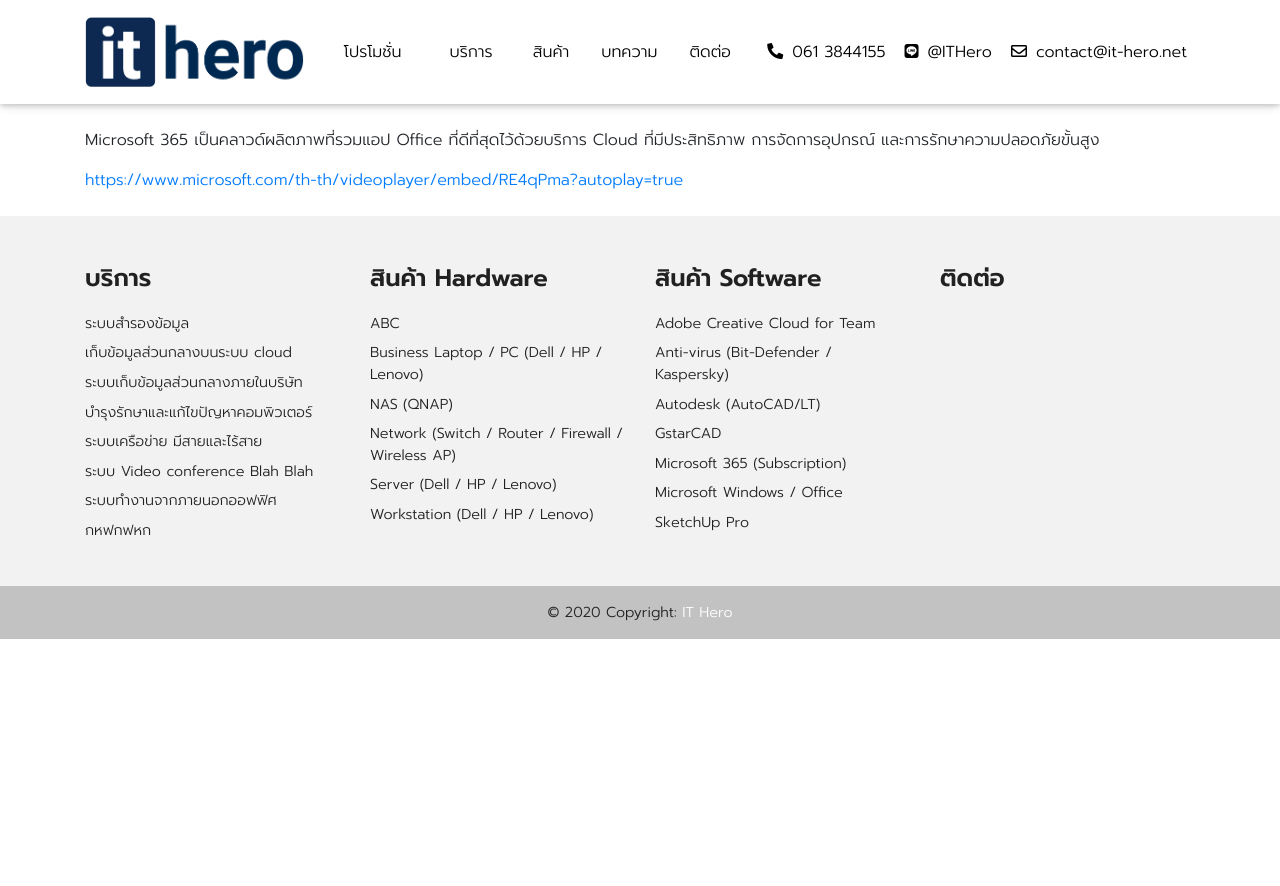
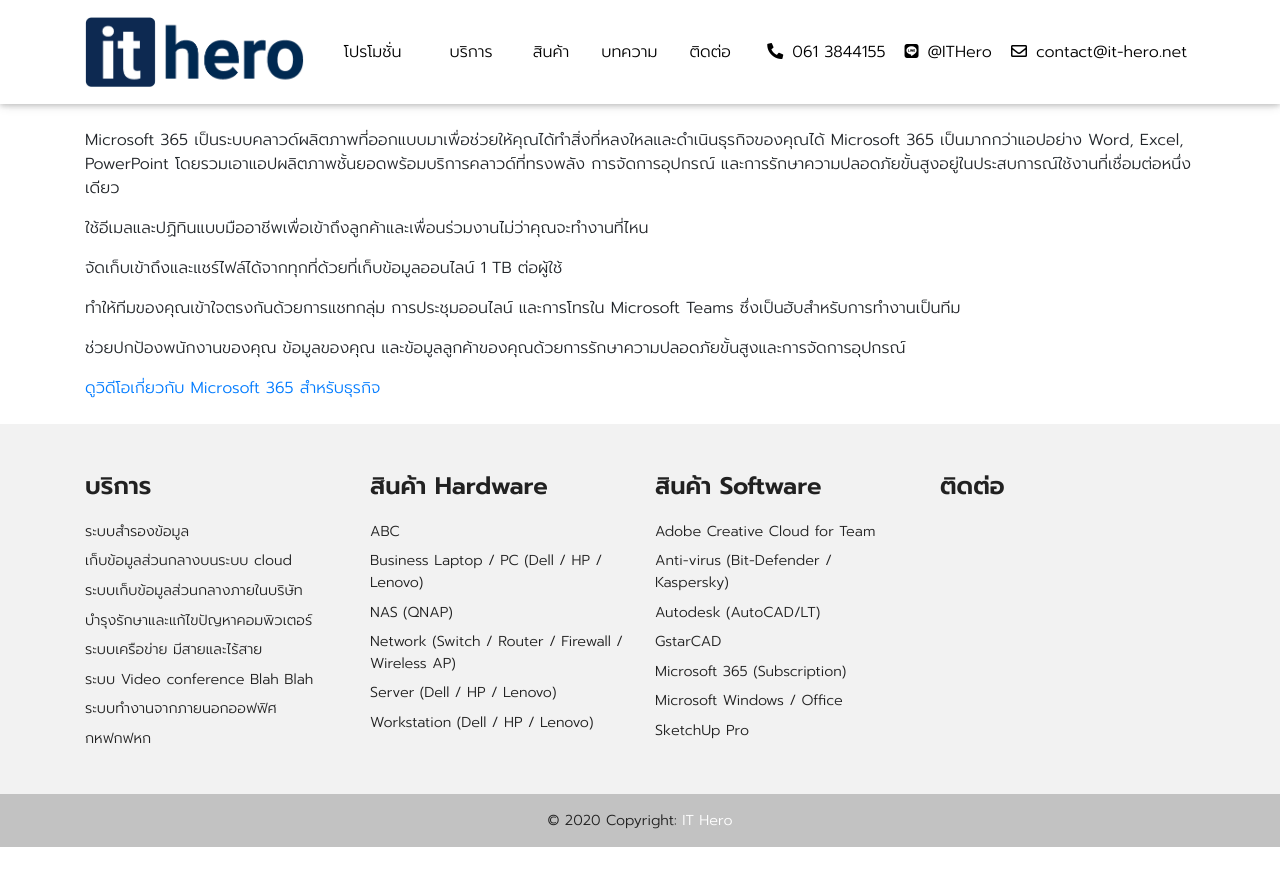
Before and after one commit to nexus2live-git/website-it-hero, a Jekyll site: the page built from _products_software/microsoft-365.md, in a window 1280 px wide. Shown: the top 886 px of the page. Built offline with Jekyll 4.4.1, drawn with Linux system fonts in a browser that asks for light colours; nearby versions of some CDN libraries.

Commit message:
Update from Forestry.io IT Hero updated _products_software/microsoft-365.md

```diff
--- a/_products_software/microsoft-365.md
+++ b/_products_software/microsoft-365.md
@@ -4,6 +4,14 @@
 description: Microsoft 365
 
 ---
-Microsoft 365 เป็นคลาวด์ผลิตภาพที่รวมแอป Office ที่ดีที่สุดไว้ด้วยบริการ Cloud ที่มีประสิทธิภาพ การจัดการอุปกรณ์ และการรักษาความปลอดภัยขั้นสูง
+Microsoft 365 เป็นระบบคลาวด์ผลิตภาพที่ออกแบบมาเพื่อช่วยให้คุณได้ทำสิ่งที่หลงใหลและดำเนินธุรกิจของคุณได้ Microsoft 365 เป็นมากกว่าแอปอย่าง Word, Excel, PowerPoint โดยรวมเอาแอปผลิตภาพชั้นยอดพร้อมบริการคลาวด์ที่ทรงพลัง การจัดการอุปกรณ์ และการรักษาความปลอดภัยขั้นสูงอยู่ในประสบการณ์ใช้งานที่เชื่อมต่อหนึ่งเดียว
 
-> [https://www.microsoft.com/th-th/videoplayer/embed/RE4qPma?autoplay=true](https://www.microsoft.com/th-th/videoplayer/embed/RE4qPma?autoplay=true "ดูวิดีโอเกี่ยวกับ Microsoft 365 สำหรับธุรกิจ")
+ใช้อีเมลและปฏิทินแบบมืออาชีพเพื่อเข้าถึงลูกค้าและเพื่อนร่วมงานไม่ว่าคุณจะทำงานที่ไหน
+
+จัดเก็บเข้าถึงและแชร์ไฟล์ได้จากทุกที่ด้วยที่เก็บข้อมูลออนไลน์ 1 TB ต่อผู้ใช้
+
+ทำให้ทีมของคุณเข้าใจตรงกันด้วยการแชทกลุ่ม การประชุมออนไลน์ และการโทรใน Microsoft Teams ซึ่งเป็นฮับสำหรับการทำงานเป็นทีม
+
+ช่วยปกป้องพนักงานของคุณ ข้อมูลของคุณ และข้อมูลลูกค้าของคุณด้วยการรักษาความปลอดภัยขั้นสูงและการจัดการอุปกรณ์
+
+> [ดูวิดีโอเกี่ยวกับ Microsoft 365 สำหรับธุรกิจ](https://www.microsoft.com/th-th/videoplayer/embed/RE4qPma?autoplay=true)
```
